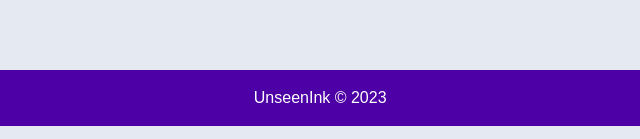
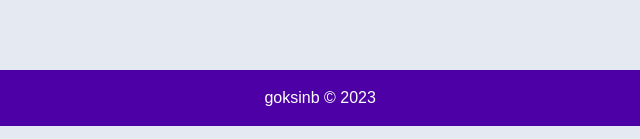
Before and after one commit to goksinb/etch-a-sketch, a plain HTML site: page index.html in a window 1280 px wide. Shown: the part 674-813 px from the top of the page, 339-979 px from the left. Drawn offline with Linux system fonts and the light colour scheme.

Commit message:
update github username on the footer

```diff
--- a/index.html
+++ b/index.html
@@ -52,6 +52,6 @@
         <button id="64x64btn">64x64</button>
       </div>
     </main>
-    <footer class="footer">UnseenInk © 2023</footer>
+    <footer class="footer">goksinb © 2023</footer>
   </body>
 </html>
```
